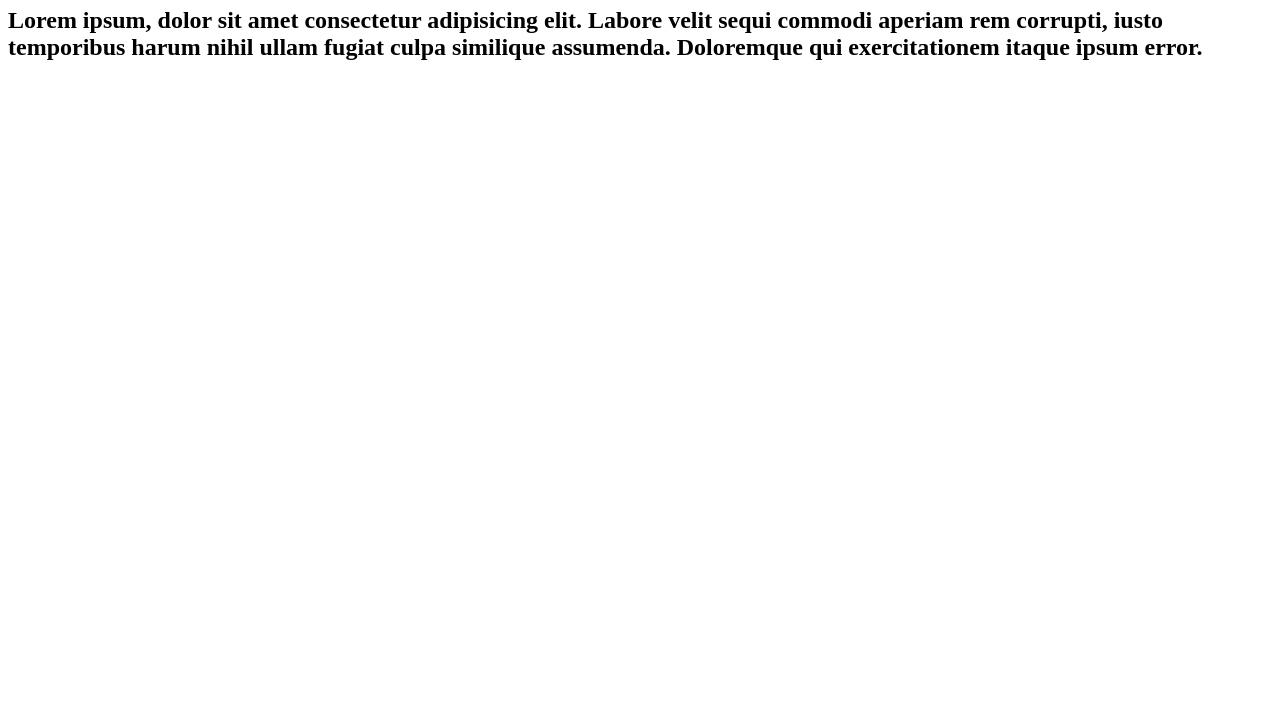
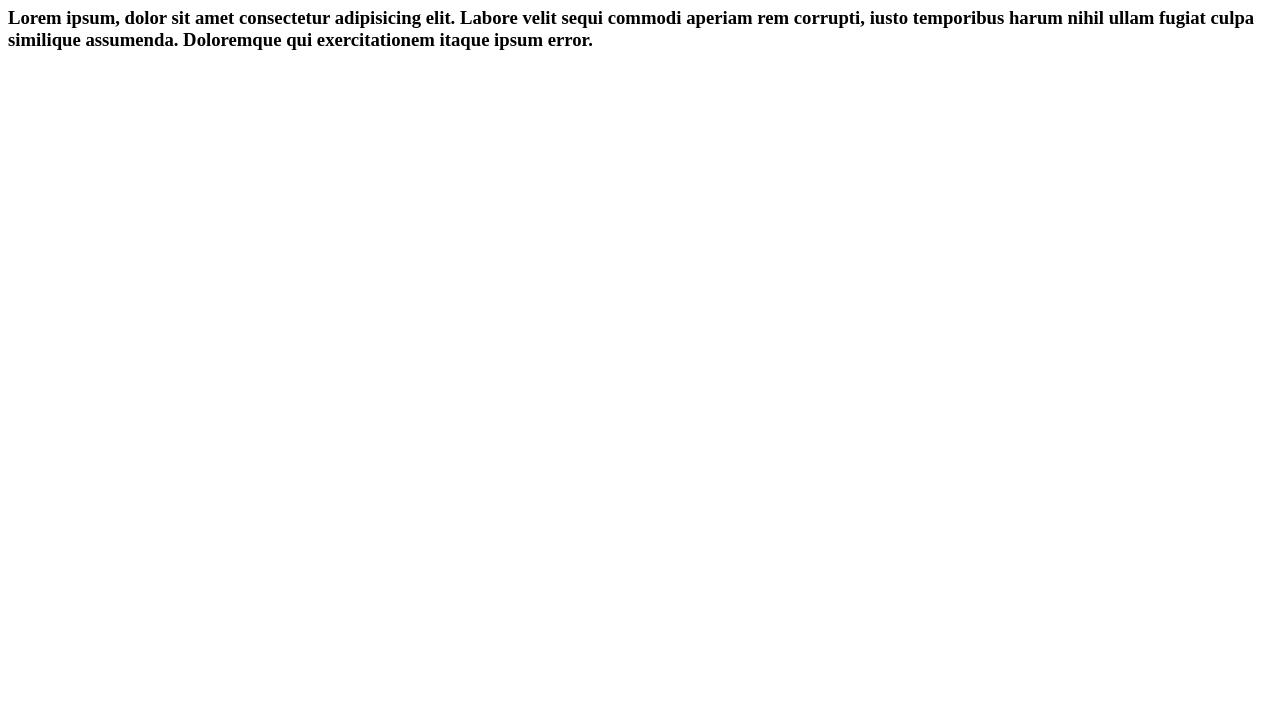
Before and after one commit to 7diegojr/curso-fdevs, a plain HTML site: page index.html in a window 1280 px wide. Shown: the part 73-800 px from the top of the page. Drawn offline with Linux system fonts and the light colour scheme.

Commit message:
11 commit - mudamos de h2 para h3 no arquivo index.html

```diff
--- a/index.html
+++ b/index.html
@@ -7,6 +7,6 @@
 </head>
 <body>
     <h1 class="titulo">Hello World!</h1>
-    <h2 class="subtitulo">Lorem ipsum, dolor sit amet consectetur adipisicing elit. Labore velit sequi commodi aperiam rem corrupti, iusto temporibus harum nihil ullam fugiat culpa similique assumenda. Doloremque qui exercitationem itaque ipsum error.</h2>
+    <h3 class="subtitulo">Lorem ipsum, dolor sit amet consectetur adipisicing elit. Labore velit sequi commodi aperiam rem corrupti, iusto temporibus harum nihil ullam fugiat culpa similique assumenda. Doloremque qui exercitationem itaque ipsum error.</h3>
 </body>
 </html>
```
